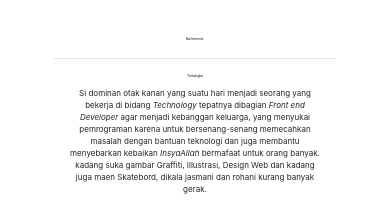
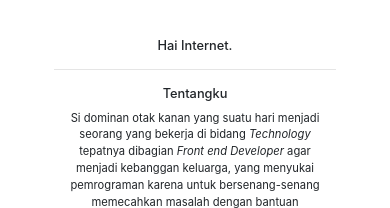
Before and after one commit to salahudinalyb/resume, a plain HTML site: page index.html in a window 390 px wide. Shown: the part 845-1053 px from the top of the page. Drawn offline with Linux system fonts and the light colour scheme; files that its build step writes are made by us from their sources.

Commit message:
Update style.css

```diff
--- a/css/style.css
+++ b/css/style.css
@@ -75,15 +75,15 @@ img {
 @media(max-width: 760px){
 
     h1 {
-        font-size: 20%;
+        font-size: 80%;
     }
 
     p {
-        font-size: 50%;
+        font-size: 70%;
     }
 
     ul li a {
-        font-size: 50%;
+        font-size: 70%;
         color: #6B6B6B;
     }
 
```
